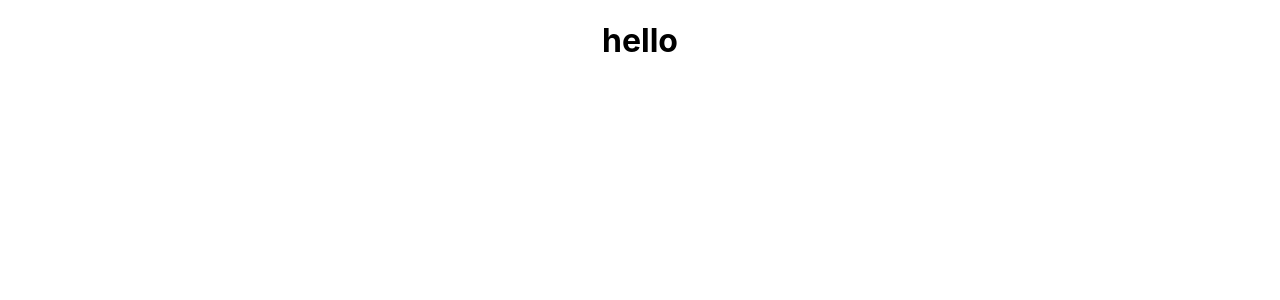
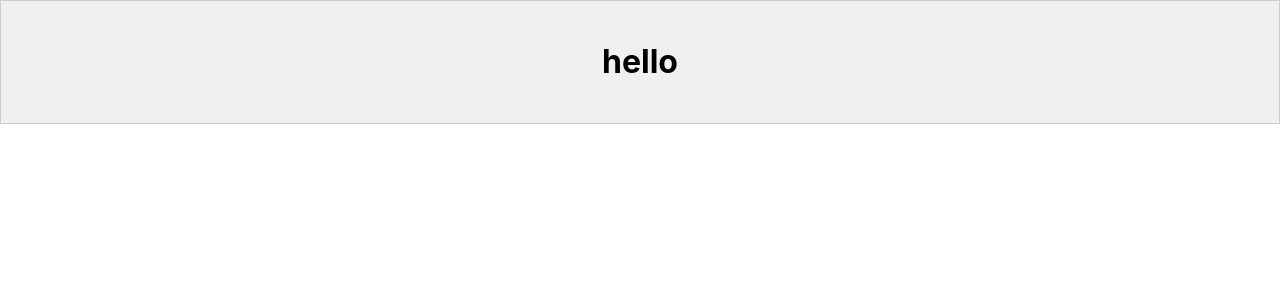
Before and after one commit to Khanison052/CoE-meeting, a React (Create React App) app in the folder Front/: page /main in a window 1280 px wide. Shown: the top 300 px of the page. Built offline with nearby package versions, Linux system fonts and the light colour scheme.

Commit message:
decorate

```diff
--- /dev/null
+++ b/Front/src/pages/main.css
@@ -0,0 +1,5 @@
+.background {
+    background-color: #f0f0f0;
+    padding: 20px;
+    border: 1px solid #ccc;
+  }
--- a/Front/src/pages/main.tsx
+++ b/Front/src/pages/main.tsx
@@ -4,10 +4,11 @@ import { Box } from "@mui/system";
 import { Add, Close } from '@mui/icons-material/';
 import { useAuth } from "react-oidc-context";
 import topic from "../model/topic";
+import './main.css';
 function first(){
     console.log('main')
     return (
-        <><div >
+        <><div className="background">
         <h1>hello</h1>
         </div></>
 )
```
